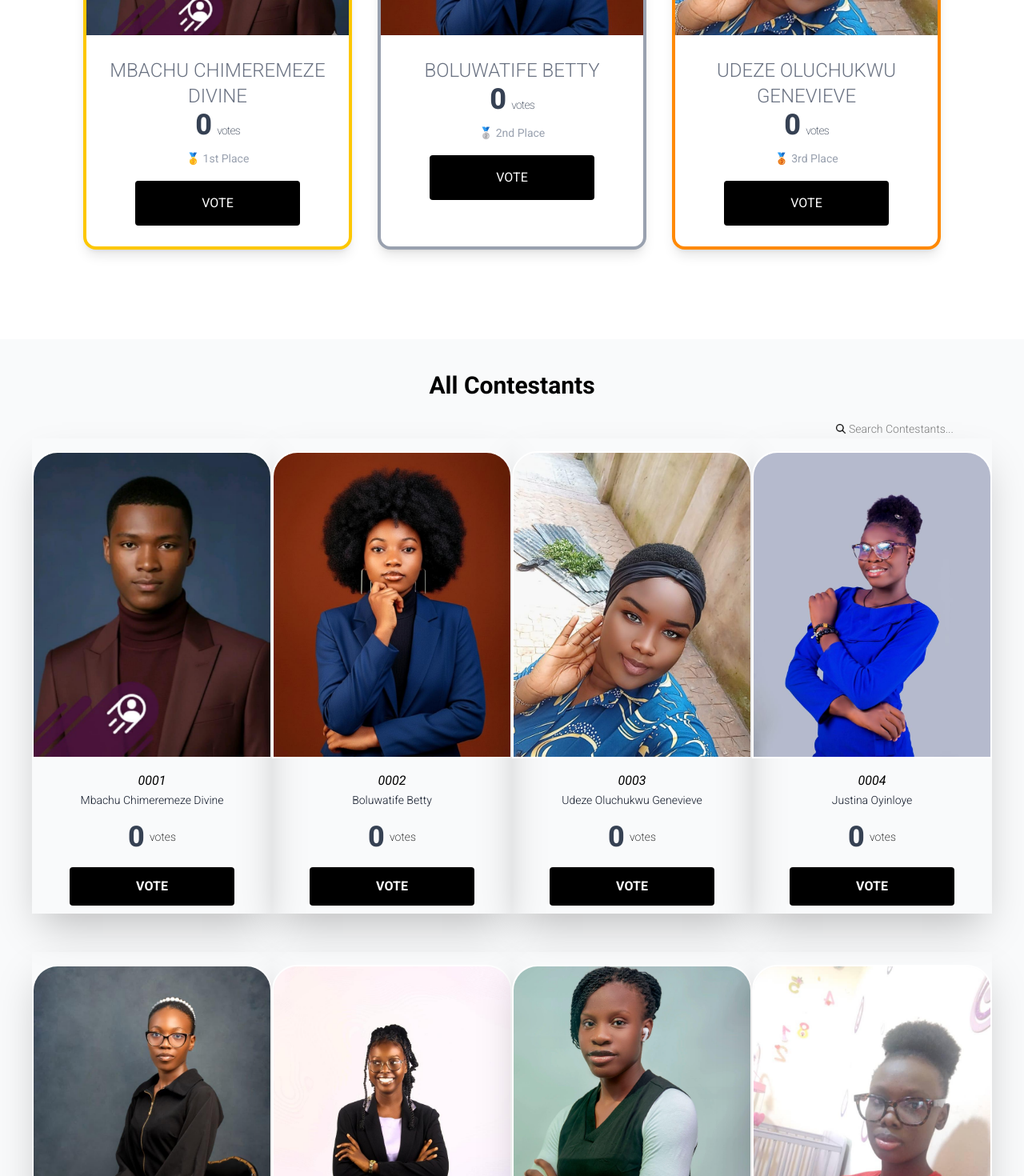
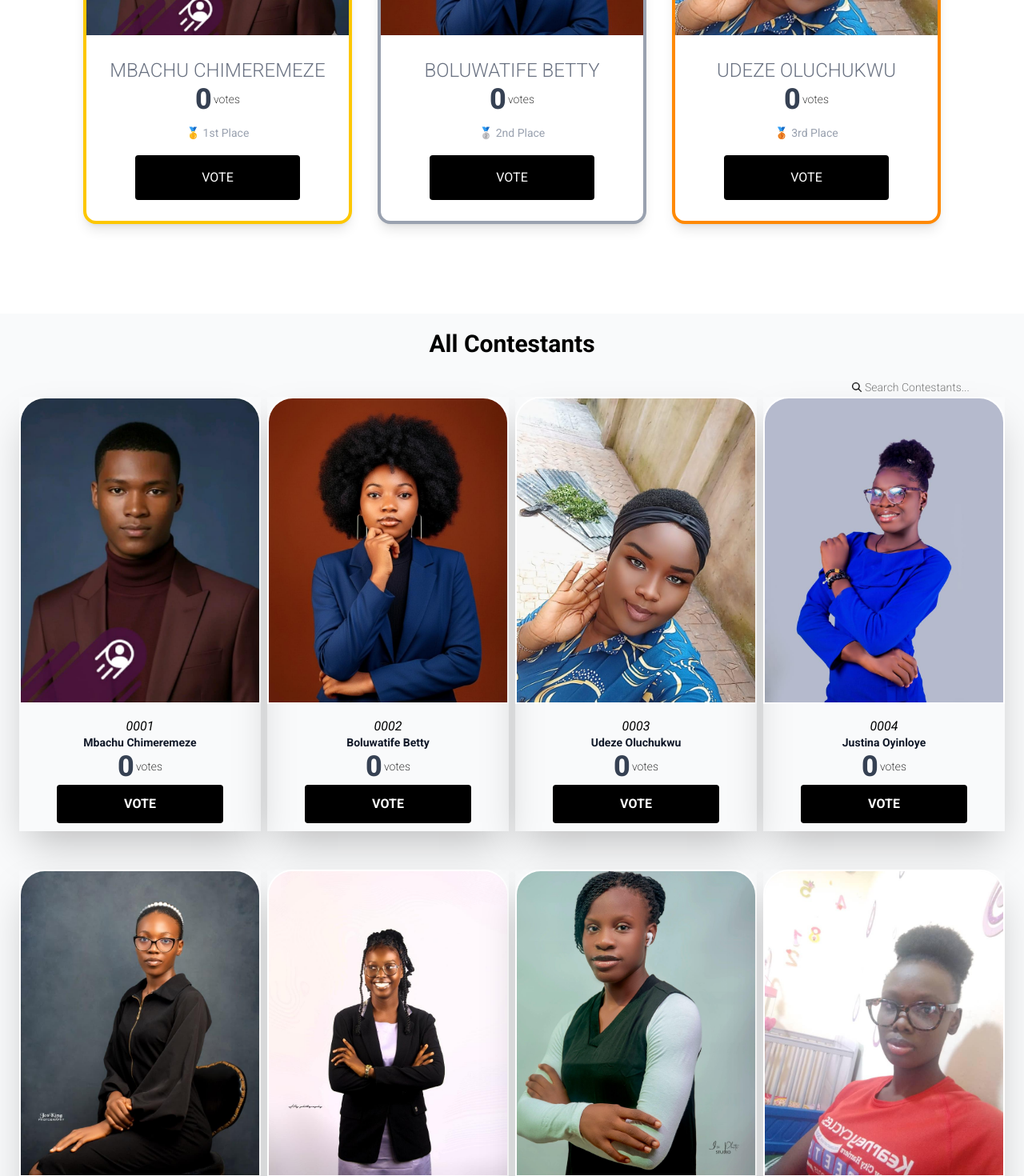
Before and after one commit to isaiah973/rankingSystem, a React (Vite) app: page / in a window 1280 px wide. Shown: the part 820-2290 px from the top of the page at 80% size. Built offline with nearby package versions, Linux system fonts and the light colour scheme.

Commit message:
changed to grid cols 2 on mobile

```diff
--- a/src/Components/RankedContestants.jsx
+++ b/src/Components/RankedContestants.jsx
@@ -16,7 +16,7 @@ export default function RankedContestants() {
 
   return (
 
-    <div className="p-10 bg-gray-50 font-[Roboto]">
+    <div className="p-5 bg-gray-50 font-[Roboto]">
       <div>
         <h1 className="text-3xl font-bold mb-6 text-center">All Contestants</h1>
         <div className="flex items-center justify-end">
@@ -32,35 +32,37 @@ export default function RankedContestants() {
         </div>
 
       </div>
-      <div className="grid grid-cols-1 lg:grid-cols-4 md:grid-cols-2 gap-y-12">
+      <div className="grid grid-cols-2 lg:grid-cols-4 md:grid-cols-3 gap-y-12">
         {filteredContestants.map((contestant, index) => (
           <div
             key={contestant.id}
-            className="shadow-2xl bg-gray-000 space-y-4 flex flex-col items-center transform hover:-translate-y-2 transition-all duration-300"
+            className="mx-1 shadow-2xl bg-gray-000 space-y-4 flex flex-col items-center transform hover:-translate-y-2 transition-all duration-300"
           >
-            <div className="w-full">
+            {/* <div className="w-full"> */}
               {/* <div className="border-2 border-yellow-400 w-10 h-10 rounded-[50%] bg-yellow-400 flex items-center justify-center">
                 <span className="text-2xl font-bold text-gray-600 mb-2">
               {index + 1}
             </span>
               </div> */}
-            </div>
-            <div className="h-96 w-full">
+            {/* </div> */}
+            <div className="h-60 md:h-80 w-full lg:h-96">
               <img
               src={contestant.profileImage}
               alt={contestant.name}
               className="w-full h-full object-cover border-2 border-white rounded-t-4xl"
             />
             </div>
-            <div className="w-[100%]">
-              <p className="text-center italic">{contestant.contestantId}</p>
-              <h2 className="mt-1 text-sm text-center font-light text-gray-900 leading-tight w-full">{contestant.name}</h2>
+            <div>
+              <div className="w-[100%]">
+              <p className="text-center italic p-0">{contestant.contestantId}</p>
+              <h2 className="text-sm text-center font-bold text-gray-900 leading-tight w-full">{contestant.name}</h2>
             </div>
-            <div className="flex items-center justify-center gap-2">
-              <p className="text-gray-700 text-4xl tracking-tighter font-extrabold">{contestant.votes}</p>
+            <div className="flex items-center justify-center gap-1">
+              <p className="text-gray-700 p-0 text-4xl tracking-tighter font-extrabold">{contestant.votes}</p>
             <span className="text-sm font-extralight">votes</span>
             </div>
-            <Link to="/payment" className="w-full flex items-center justify-center">
+            </div>
+            <Link to="/payment" className="w-full flex items-center justify-center mt-[-15px]">
               <button className="rounded-md w-[70%] bg-black text-white mb-2 px-7 font-bold border-2 py-3 hover:bg-white hover:text-black hover:border-black active:bg-white active:text-black active:border-black">VOTE</button>
             </Link>
 
--- a/src/Components/TopThree.jsx
+++ b/src/Components/TopThree.jsx
@@ -44,7 +44,10 @@ const TopThree = () => {
                 <h3 className="mt-1 text-2xl font-light text-gray-500">
                   {contestant.name.toUpperCase()}
                 </h3>
-                <p className="text-gray-700 text-4xl tracking-tight font-extrabold"><span className="tracking-tighter">{contestant.votes}</span> <span className="text-sm font-extralight">votes</span></p>
+                <div className="flex items-center justify-center gap-1">
+                  <p className="text-gray-700 p-0 text-4xl tracking-tighter font-extrabold">{contestant.votes}</p>
+                  <span className="text-sm font-extralight">votes</span>
+                </div>
                 {/* <p className="text-3xl font-bold mt-2 text-green-600">
                   {index === 0
                     ? contestant.contestantPrize="₦150000"
--- a/src/Data/Contestants.jsx
+++ b/src/Data/Contestants.jsx
@@ -1,13 +1,13 @@
 const Contestants = [
-  { id: 1, name: "Mbachu Chimeremeze Divine ", profileImage: "/Images/Mbachuchimeremezedivine.jpeg", votes: 0, contestantId: "0001" },
+  { id: 1, name: "Mbachu Chimeremeze", profileImage: "/Images/Mbachuchimeremezedivine.jpeg", votes: 0, contestantId: "0001" },
 
   { id: 2, name: "Boluwatife Betty", profileImage: "/Images/BoluwatifeBetty.jpeg", votes: 0, contestantId: "0002" },
 
-  { id: 3, name: "Udeze Oluchukwu Genevieve", profileImage: "/Images/UdezeOluchukwuGenevieve.jpeg", votes: 0, contestantId: "0003" },
+  { id: 3, name: "Udeze Oluchukwu", profileImage: "/Images/UdezeOluchukwuGenevieve.jpeg", votes: 0, contestantId: "0003" },
 
   { id: 4, name: "Justina Oyinloye", profileImage: "/Images/Justinaoyinloye.jpeg", votes: 0, contestantId: "0004" },
 
-  { id: 5, name: "Favour Chinaza Basil", profileImage: "/Images/FavourChinazaBasil.jpeg", votes: 0, contestantId: "0005" },
+  { id: 5, name: "Favour Chinaza", profileImage: "/Images/FavourChinazaBasil.jpeg", votes: 0, contestantId: "0005" },
 
   { id: 6, name: "Odeniyi Victoria", profileImage: "/Images/OdeniyiVictoria.jpeg", votes: 0, contestantId: "0006" },
 
@@ -23,7 +23,7 @@ const Contestants = [
 
   { id: 12, name: "Jennifer Kenneth", profileImage: "/Images/JenniferKenneth.jpeg", votes: 0, contestantId: "0012" },
 
-  { id: 13, name: "Aribiyawo Janet Funmilayo", profileImage: "/Images/AribiyawoJanetFunmilayo.jpeg", votes: 0, contestantId: "0013" },
+  { id: 13, name: "Aribiyawo Janet", profileImage: "/Images/AribiyawoJanetFunmilayo.jpeg", votes: 0, contestantId: "0013" },
 
   { id: 14, name: "Chioma Ononiwu", profileImage: "/Images/ChiomaOnoniwu.jpeg", votes: 0, contestantId: "0014" },
 
@@ -33,22 +33,22 @@ const Contestants = [
 
   { id: 17, name: "Isaiah Justine", profileImage: "/Images/IsaiahJustine.jpeg", votes: 0, contestantId: "0017" },
 
-  { id: 18, name: "Eze Favour Chinaza", profileImage: "/Images/EzeFavourChinaza.jpeg", votes: 0, contestantId: "0018" },
+  { id: 18, name: "Eze Favour", profileImage: "/Images/EzeFavourChinaza.jpeg", votes: 0, contestantId: "0018" },
 
-  { id: 19, name: "Iheobineche Chidera Divinegift", profileImage: "/Images/IheobinecheChideraDivinegift.jpeg", votes: 0, contestantId: "0019" },
+  { id: 19, name: "Iheobineche Chidera", profileImage: "/Images/IheobinecheChideraDivinegift.jpeg", votes: 0, contestantId: "0019" },
 
   { id: 20, name: "Akhuetie Miracle", profileImage: "/Images/AkhuetieMiracle.jpeg", votes: 0, contestantId: "0020" },
 
 
   { id: 21, name: "Tovia of God", profileImage: "/Images/ToviaofGod.jpeg", votes: 0, contestantId: "0021" },
 
-  { id: 22, name: "Mercy Omowunmi Ajayi", profileImage: "/Images/MercyOmowunmiAjayi.jpeg", votes: 0, contestantId: "0022" },
+  { id: 22, name: "Mercy Omowunmi", profileImage: "/Images/MercyOmowunmiAjayi.jpeg", votes: 0, contestantId: "0022" },
 
   { id: 23, name: "Marvellous Brai", profileImage: "/Images/MarvellousBrai.jpeg", votes: 0, contestantId: "0023" },
 
-  { id: 24, name: "Babatunde Rachael Pelumi", profileImage: "/Images/BabatundeRachaelPelumi.jpeg", votes: 0, contestantId: "0024" },
+  { id: 24, name: "Babatunde Rachael", profileImage: "/Images/BabatundeRachaelPelumi.jpeg", votes: 0, contestantId: "0024" },
 
-  { id: 25, name: "Christiana Asuquo Edem", profileImage: "/Images/ChristianaAsuquoEdem.jpeg", votes: 0, contestantId: "0025" },
+  { id: 25, name: "Christiana Asuquo", profileImage: "/Images/ChristianaAsuquoEdem.jpeg", votes: 0, contestantId: "0025" },
 
   { id: 26, name: "Favour Izokpu", profileImage: "/Images/FavourIzokpu.jpeg", votes: 0, contestantId: "0026" },
 
@@ -59,19 +59,19 @@ const Contestants = [
   { id: 29, name: "Isaiah Evelyn", profileImage: "/Images/IsaiahEvelyn.jpeg", votes: 0, contestantId: "0029" },
 
 
-  { id: 30, name: "Adeleye Favour Toluwase", profileImage: "/Images/AdeleyeFavourToluwase.jpeg", votes: 0, contestantId: "0030" },
+  { id: 30, name: "Adeleye Favour", profileImage: "/Images/AdeleyeFavourToluwase.jpeg", votes: 0, contestantId: "0030" },
 
   { id: 31, name: "The Anita", profileImage: "/Images/TheAnita.jpeg", votes: 0, contestantId: "0031" },
 
-  { id: 32, name: "Anthony Esther Wueseter", profileImage: "/Images/AnthonyEstherWueseter.jpeg", votes: 0, contestantId: "0032" },
+  { id: 32, name: "Anthony Esther", profileImage: "/Images/AnthonyEstherWueseter.jpeg", votes: 0, contestantId: "0032" },
 
   { id: 33, name: "Chigozirim Prisca", profileImage: "/Images/ChigozirimPrisca.jpeg", votes: 0, contestantId: "0033" },
 
   { id: 34, name: "Oluwapelumi Fapohunda", profileImage: "/Images/OluwapelumiFapohunda.jpeg", votes: 0, contestantId: "0034" },
 
-  { id: 35, name: "Folake Favour Abioye", profileImage: "/Images/FolakeFavourAbioye.jpeg", votes: 0, contestantId: "0035" },
+  { id: 35, name: "Folake Favour", profileImage: "/Images/FolakeFavourAbioye.jpeg", votes: 0, contestantId: "0035" },
 
-  { id: 36, name: "Tewan Precious Muyen", profileImage: "/Images/TewanPreciousMuyen.jpeg", votes: 0, contestantId: "0036" },
+  { id: 36, name: "Tewan Precious", profileImage: "/Images/TewanPreciousMuyen.jpeg", votes: 0, contestantId: "0036" },
 
   { id: 37, name: "Joel Ruona", profileImage: "/Images/JoelRuona.jpeg", votes: 0, contestantId: "0037" },
 
@@ -79,7 +79,7 @@ const Contestants = [
 
   { id: 39, name: "Henry Bright", profileImage: "/Images/HenryBright.jpeg", votes: 0, contestantId: "0039" },
 
-  { id: 40, name: "Adejinmi Elijah Oluwafemi", profileImage: "/Images/AdejinmiElijahOluwafemi.jpeg", votes: 0, contestantId: "0040" },
+  { id: 40, name: "Adejinmi Elijah", profileImage: "/Images/AdejinmiElijahOluwafemi.jpeg", votes: 0, contestantId: "0040" },
 
 
 
```
